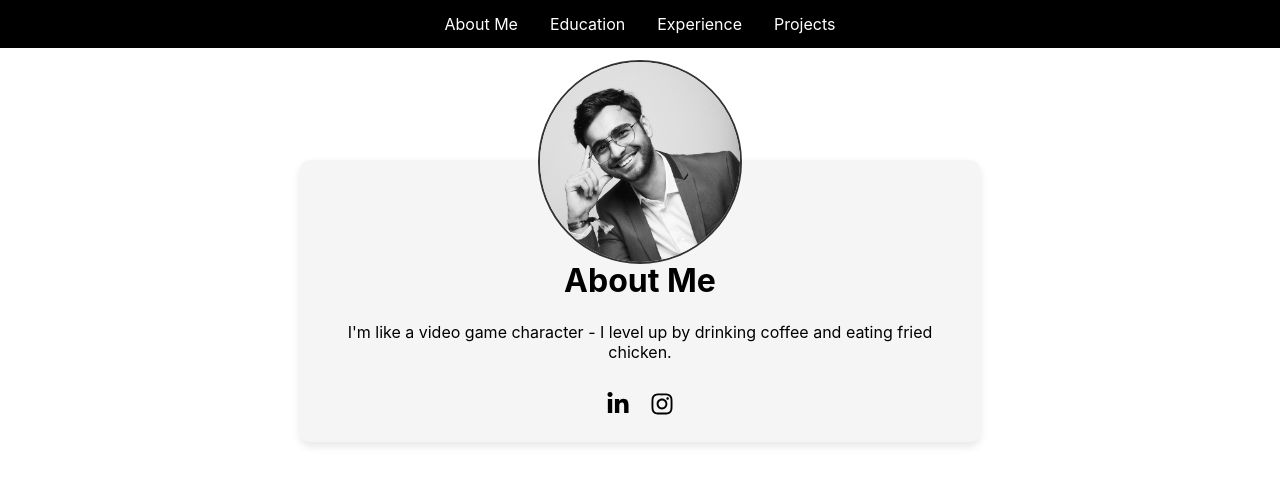
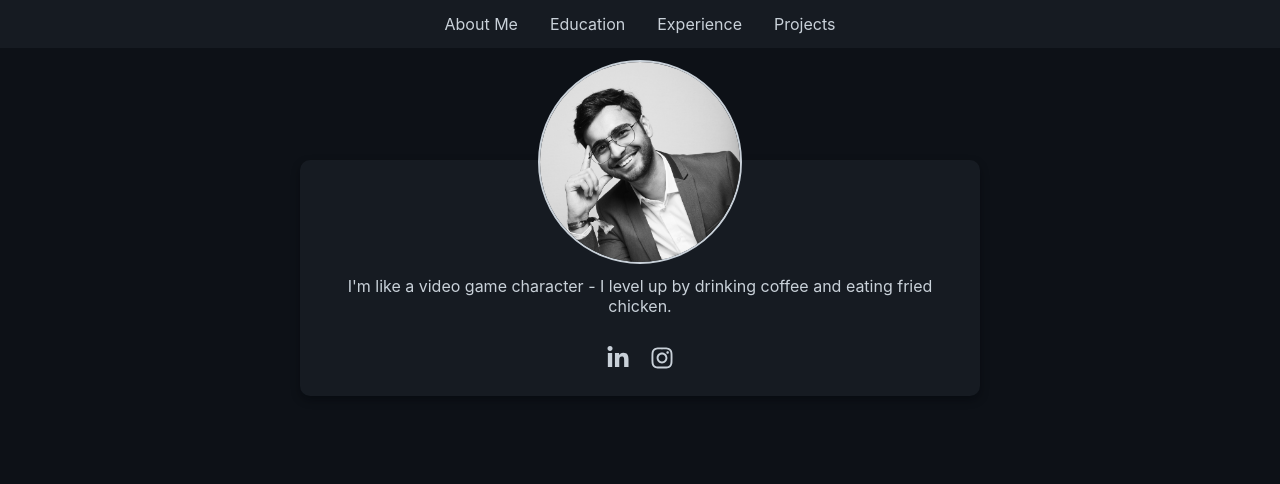
Before and after one commit to arnav149/ak-portfolio, a React (Create React App) app: page / in a window 1280 px wide. Shown: the top 484 px of the page. Built offline with nearby package versions, Linux system fonts and the light colour scheme.

Commit message:
make it dark mode

```diff
--- a/src/AboutMe.css
+++ b/src/AboutMe.css
@@ -1,7 +1,11 @@
+/* Dark mode styles inspired by GitHub dark theme */
 .about-me {
   text-align: center;
   position: relative; /* This makes it a reference for absolute positioning of children */
-  padding-top: 160px; /* Half of the image height to prevent content overlap */
+  padding-top: 160px;
+  background-color: #0d1117; /* Dark background */
+  color: #c9d1d9; /* Light text color */
+  height: calc(100vh - 160px);
 }
 
 .profile-picture {
@@ -16,19 +20,24 @@
   width: 200px;
   height: 200px;
   border-radius: 50%;
-  border: 2px solid #333;
+  border: 2px solid #c9d1d9; /* Light border to match text color */
   object-fit: cover;
   object-position: center top;
 }
 
 .content-card {
-  background-color: whitesmoke;
+  background-color: #161b22; /* Darker background for content card */
+  color: #c9d1d9; /* Light text color */
   padding: 20px;
   padding-top: 80px;
   border-radius: 10px;
-  box-shadow: 0 4px 8px rgba(0, 0, 0, 0.1);
+  box-shadow: 0 4px 8px rgba(1, 4, 9, 0.4); /* Darker shadow */
   width: 50%;
   margin: auto;
+}
+
+.content-card p {
+  padding-top: 20px;
 }
 
 .social-icons {
@@ -39,15 +48,16 @@
 .social-icons a {
   margin: 0 10px;
   font-size: 24px;
-  color: #000;
+  color: #c9d1d9; /* Light text color */
 }
 
 .social-icons a:hover {
-  color: #0077b5;
+  color: #58a6ff; /* Brighter color on hover, similar to GitHub's link color */
 }
 
 .loop-text {
   white-space: pre-line;
   padding-top: 80px;
   font-size: 24px;
+  color: #c9d1d9; /* Light text color */
 }
--- a/src/AboutMe.js
+++ b/src/AboutMe.js
@@ -52,7 +52,6 @@ const AboutMe = () => {
         <img src={process.env.PUBLIC_URL + "/profile_pic.jpg"} alt="Profile" />
       </div>
       <div className="content-card">
-        <h1>About Me</h1>
         <p>
           I'm like a video game character - I level up by drinking coffee and
           eating fried chicken.
--- a/src/Education.css
+++ b/src/Education.css
@@ -1,9 +1,13 @@
+/* Dark mode styles inspired by GitHub dark theme */
 .education {
   display: flex;
   flex-direction: column;
   justify-content: center;
-  align-items: center;
+  align-items: flex-start;
+  height: calc(100vh - 60px);
   width: 100%;
+  background-color: #0d1117; /* Dark background */
+  color: #c9d1d9; /* Light text color */
   padding-top: 60px;
 }
 
@@ -30,16 +34,17 @@
 .education-text {
   flex: 1;
   font-size: 100%;
+  color: #c9d1d9; /* Light text color */
 }
 
 .grad-video-container {
-  flex: 1;
+  flex: 2;
   display: flex;
   justify-content: center;
   align-items: center;
   width: auto;
   margin: auto;
-  padding-top: 80px;
+  align-items: center;
 }
 
 .grad-video {
@@ -47,14 +52,20 @@
   height: auto;
 }
 
-@media (min-width: 768px) {
+@media (min-width: 720px) {
   .grad-video {
     width: 50%; /* Or any suitable size for larger screens */
     height: auto;
   }
 }
 
-@media (max-width: 767px) {
+@media (max-width: 720px) {
+  .asu-details-container {
+    width: 85%;
+  }
+  .grad-video-container {
+    margin-bottom: 20%;
+  }
   .grad-video {
     width: 90%; /* Full width on smaller screens */
     height: auto;
--- a/src/Experience.css
+++ b/src/Experience.css
@@ -1,10 +1,12 @@
+/* Dark mode styles inspired by GitHub dark theme */
 .experience-container {
   display: flex;
   justify-content: center;
   align-items: flex-start;
   padding-top: 60px;
-  /* height: 100vh; */
   width: 100%;
+  background-color: #0d1117; /* Dark background */
+  color: #c9d1d9; /* Light text color */
 }
 
 .experience {
@@ -21,7 +23,7 @@
   left: 120px;
   height: 100%;
   width: 2px;
-  background-color: #333;
+  background-color: #21262d; /* Darker color for the line */
 }
 
 .experience-card {
@@ -34,6 +36,11 @@
 .card-item {
   position: relative;
   padding-left: 20px;
+  background-color: #161b22; /* Darker background for card */
+  color: #c9d1d9; /* Light text color */
+  border-radius: 8px;
+  box-shadow: 0 4px 8px rgba(1, 4, 9, 0.4); /* Darker shadow */
+  margin-bottom: 10px;
 }
 
 .card-item::before {
@@ -43,12 +50,13 @@
   top: 25px;
   height: 10px;
   width: 10px;
-  background-color: #333;
+  background-color: #21262d; /* Darker color for the dot */
   border-radius: 50%;
   transform: translateX(-50%);
 }
 
 .period {
+  color: #c9d1d9; /* Light text color */
   position: absolute;
   left: -140px; /* Adjust as needed */
   width: 100px; /* Adjust as needed */
@@ -60,6 +68,7 @@
 .descriptions ul {
   margin-top: 0;
   padding-left: 20px;
+  color: #c9d1d9; /* Light text color */
 }
 
 .descriptions ul {
@@ -77,7 +86,6 @@ ul.unfilled-bullet {
 
 @media screen and (max-width: 900px) {
   .experience-container {
-    /* padding-top: 300px; */
     font-size: 14px;
   }
   .experience {
--- a/src/NavBar.css
+++ b/src/NavBar.css
@@ -1,5 +1,6 @@
+/* Nav bar styles */
 nav {
-  background-color: black; /* Background color */
+  background-color: #161b22; /* Darker background for the nav bar */
   overflow: hidden; /* Clears floats */
   position: fixed; /* Fixed position at the top */
   top: 0; /* Position at the top */
@@ -20,12 +21,13 @@ nav li {
 
 nav a {
   display: inline-block; /* Display as block element */
-  color: white; /* Text color */
+  color: #c9d1d9; /* Light text color */
   text-align: center; /* Center text */
   padding: 14px 16px; /* Padding for spacing */
   text-decoration: none; /* No underline */
 }
 
 nav a:hover {
-  background-color: #111; /* Color on hover */
+  background-color: #21262d; /* Slightly lighter dark background on hover */
+  color: #ffffff; /* Brighter text color on hover */
 }
--- a/src/Projects.css
+++ b/src/Projects.css
@@ -1,9 +1,12 @@
+/* Dark mode styles inspired by GitHub dark theme */
 .projects {
   display: flex;
   justify-content: center;
   align-items: center;
   height: calc(100vh - 60px);
   padding-top: 60px;
+  background-color: #0d1117; /* Dark background */
+  color: #c9d1d9; /* Light text color */
 }
 
 .collapsible-container {
@@ -13,30 +16,27 @@
 /* CollapsibleList.css */
 .collapsible-header {
   cursor: pointer;
-  background-color: #708090;
-  color: white;
+  background-color: #161b22; /* Darker background for collapsible headers */
+  color: #c9d1d9; /* Light text color */
   padding: 15px;
   display: flex;
   justify-content: space-between;
   align-items: center;
-  border-radius: 5px;
+  border-radius: 6px;
   margin: 10px 0;
   transition: background-color 0.3s ease;
 }
 
 .collapsible-header:hover {
-  background-color: #6882a3;
+  background-color: #21262d; /* Slightly lighter dark background on hover */
 }
 
 .collapsible-content {
-  /* padding: 20px;
-  border-radius: 8px;
-  box-shadow: 0 4px 8px rgba(0, 0, 0, 0.1);
-  margin: auto; */
-  background-color: whitesmoke;
+  background-color: #0d1117; /* Dark background for collapsible content */
+  color: #c9d1d9; /* Light text color */
   padding: 20px;
   border-radius: 8px;
-  box-shadow: 0 4px 8px rgba(0, 0, 0, 0.1);
+  box-shadow: 0 4px 8px rgba(1, 4, 9, 0.4); /* Darker shadow */
   margin: auto;
 }
 
@@ -54,10 +54,11 @@
 
 .technologies ul li {
   list-style: none;
-  background-color: #dcdcdc; /* Slightly darker background for list items */
+  background-color: #161b22; /* Darker background for list items */
+  color: #c9d1d9; /* Light text color */
   padding: 5px 10px;
   margin-top: 5px;
-  border-radius: 4px;
+  border-radius: 6px;
 }
 
 .collapsible-content ul li:last-child {
```
